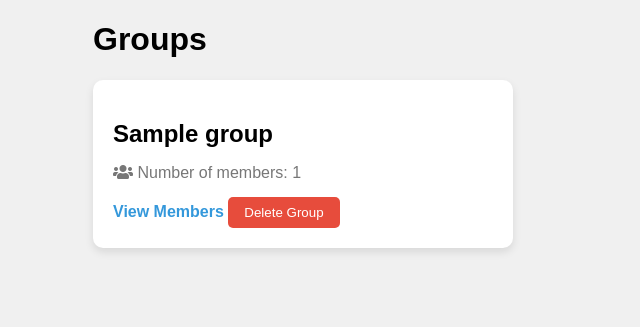
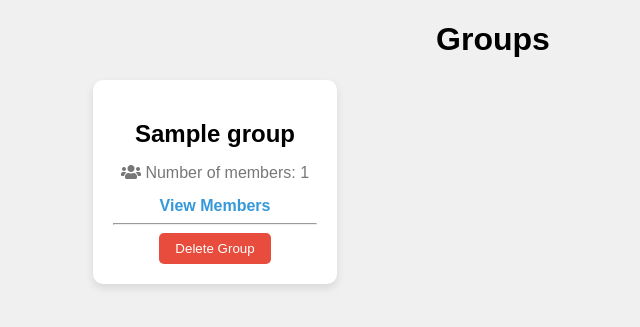
Before and after one commit to programCode-sudo/ProjectoDJANG, a Django app: page /view_groups/ in a window 1280 px wide. Shown: the top 327 px of the page, without its empty margins (147-787 px from the left). Run offline with Django 5.2, Linux system fonts and the light colour scheme; a user stored in the database is signed in; tables that the repository leaves empty hold one stand-in row (values such as "Sample post").

Commit message:
agregando css a vista de contactos y grupos

```diff
--- a/MarketingModule/templates/view_groups.html
+++ b/MarketingModule/templates/view_groups.html
@@ -22,6 +22,7 @@
             display: flex;
             flex-wrap: wrap;
             gap: 20px;
+            justify-content: space-between; /* Para distribuir los elementos uniformemente */
         }
         .group-card {
             position: relative;
@@ -29,9 +30,10 @@
             border-radius: 10px;
             box-shadow: 0 4px 8px rgba(0, 0, 0, 0.1);
             padding: 20px;
-            width: calc(50% - 20px);
+            width: calc(28% - 20px); /* Ancho del 33.33% para tres tarjetas en una fila */
             margin-bottom: 20px;
             overflow: hidden;
+            text-align:center;
         }
         .group-card::before {
             content: "";
@@ -84,6 +86,10 @@
         .delete-form button:hover {
             background-color: #c0392b;
         }
+
+        h1{
+            text-align:center;
+        }
     </style>
 </head>
 <body>
@@ -95,6 +101,7 @@
                 <h2>{{ group.name }}</h2>
                 <p><i class="fas fa-users"></i> Number of members: {{ group.members.count }}</p>
                 <a href="{% url 'view_group_members' group.id %}">View Members</a>
+                <hr>
                 <form class="delete-form" action="{% url 'delete_group' group.id %}" method="post">
                     {% csrf_token %}
                     <button type="submit">Delete Group</button>
```
